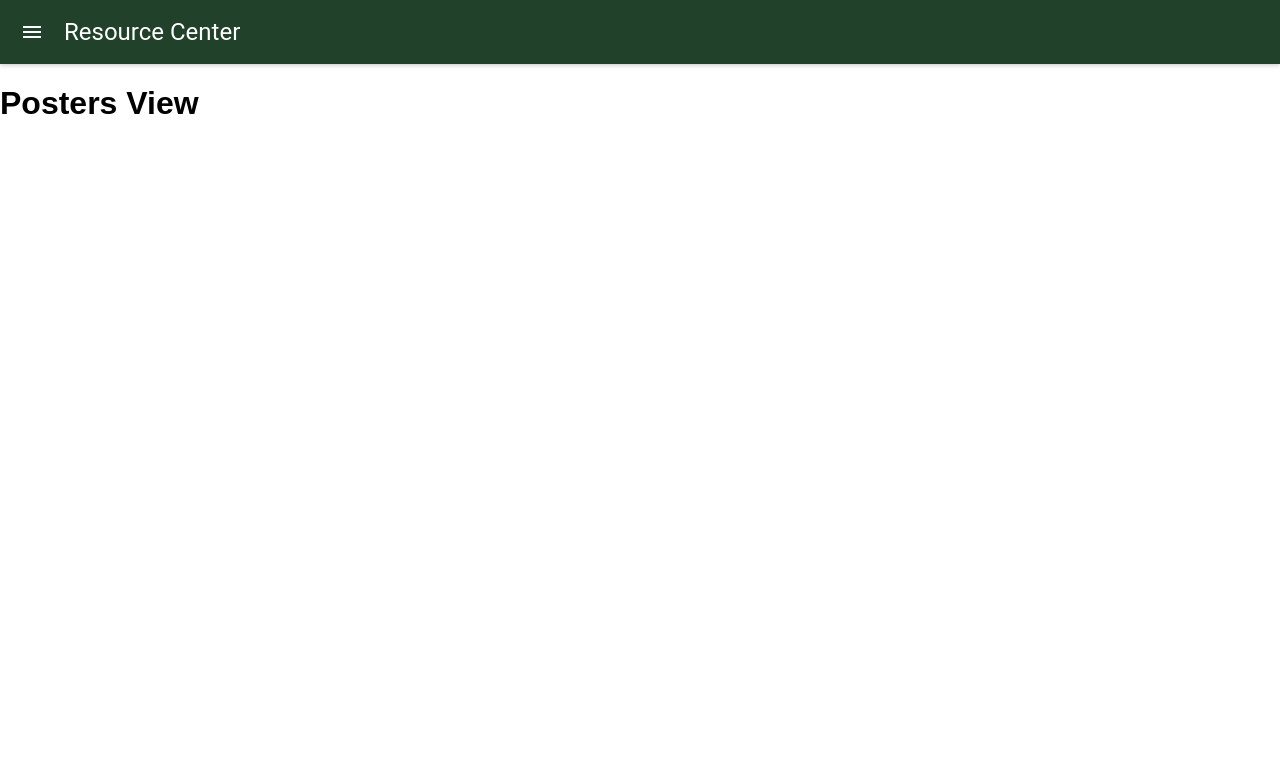
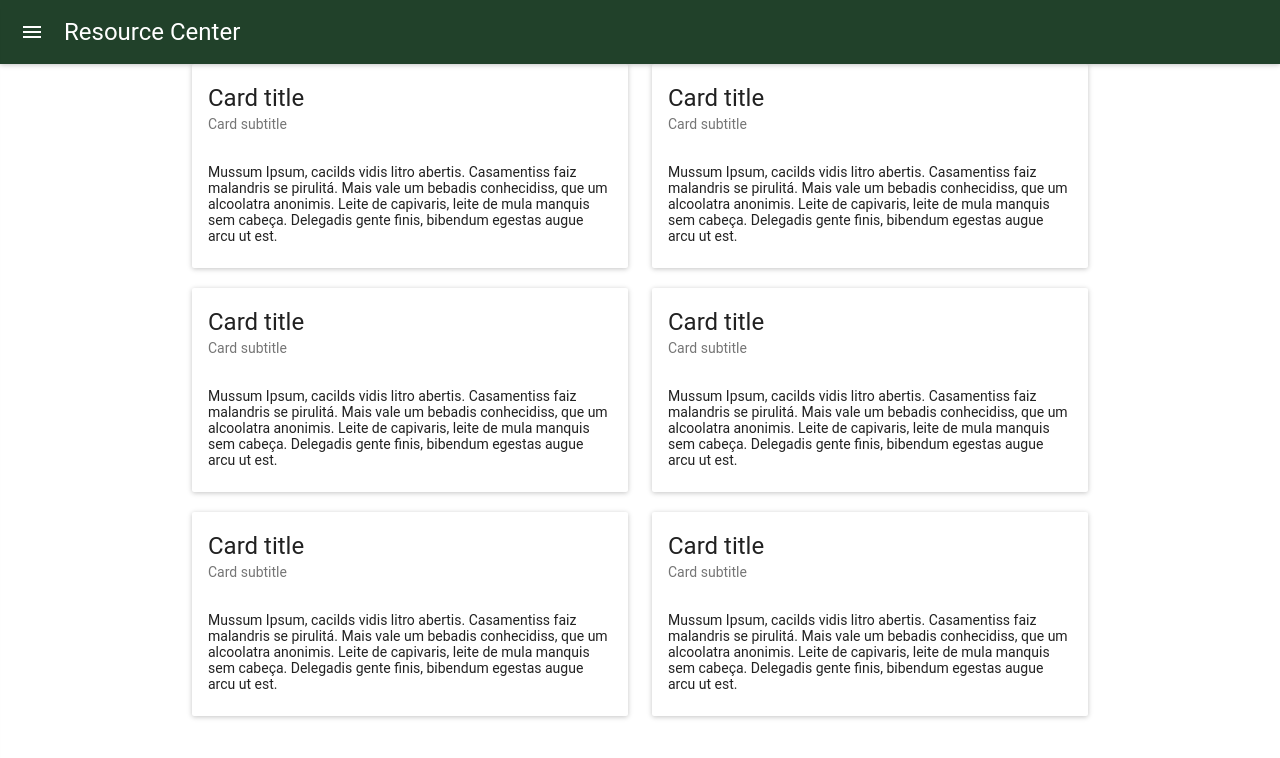
Before and after one commit to leogsouza/resource-center, a React (Create React App) app: page /posters in a window 1280 px wide. Shown: the top 758 px of the page. Built offline with nearby package versions, Linux system fonts and the light colour scheme; what react-tap-event-plugin would draw is missing.

Commit message:
Add layout for posters and letterhead pages

```diff
--- a/src/SideBarItem.js
+++ b/src/SideBarItem.js
@@ -5,7 +5,7 @@ import { ListItem } from 'material-ui/List'
 class SideBarItem extends Component {
   constructor (props) {
     super(props)
-    this.state = { open: false, click: false }
+    this.state = { open: false }
   }
 
   render () {
--- a/src/views/Letterhead.js
+++ b/src/views/Letterhead.js
@@ -1,8 +1,77 @@
 import React, { Component } from 'react'
+import { Card, CardTitle, CardActions, CardMedia } from 'material-ui/Card'
+import FlatButton from 'material-ui/FlatButton'
 
 class Letterhead extends Component {
   render () {
-    return <h1>Letterhead View</h1>
+    return (
+      <div className='container'>
+        <div className='row'>
+          <div className='col s12'>
+            <p>
+              Mussum Ipsum, cacilds vidis litro abertis. Casamentiss faiz
+              malandris se pirulitá. Mais vale um bebadis conhecidiss, que um
+              alcoolatra anonimis. Leite de capivaris, leite de mula manquis sem
+              cabeça. Delegadis gente finis, bibendum egestas augue arcu ut est.
+            </p>
+            <p>
+              Mussum Ipsum, cacilds vidis litro abertis. Casamentiss faiz
+              malandris se pirulitá. Mais vale um bebadis conhecidiss, que um
+              alcoolatra anonimis. Leite de capivaris, leite de mula manquis sem
+              cabeça. Delegadis gente finis, bibendum egestas augue arcu ut est.
+            </p>
+          </div>
+        </div>
+        <div className='row'>
+          <div className='col s12 m6'>
+            <Card>
+              <CardMedia>
+                <img src='https://unsplash.it/600/776/?random' alt='' />
+              </CardMedia>
+              <CardTitle title='Card Title' />
+              <CardActions>
+                <FlatButton label='Action1' />
+              </CardActions>
+            </Card>
+          </div>
+          <div className='col s12 m6'>
+            <Card>
+              <CardMedia>
+                <img src='https://unsplash.it/600/776/?random' alt='' />
+              </CardMedia>
+              <CardTitle title='Card Title' />
+              <CardActions>
+                <FlatButton label='Action1' />
+              </CardActions>
+            </Card>
+          </div>
+        </div>
+        <div className='row'>
+          <div className='col s12 m6'>
+            <Card>
+              <CardMedia>
+                <img src='https://unsplash.it/600/776/?random' alt='' />
+              </CardMedia>
+              <CardTitle title='Card Title' />
+              <CardActions>
+                <FlatButton label='Action1' />
+              </CardActions>
+            </Card>
+          </div>
+          <div className='col s12 m6'>
+            <Card>
+              <CardMedia>
+                <img src='https://unsplash.it/600/776/?random' alt='' />
+              </CardMedia>
+              <CardTitle title='Card Title' />
+              <CardActions>
+                <FlatButton label='Action1' />
+              </CardActions>
+            </Card>
+          </div>
+        </div>
+      </div>
+    )
   }
 }
 
--- a/src/views/Posters.js
+++ b/src/views/Posters.js
@@ -1,8 +1,91 @@
 import React, { Component } from 'react'
+import { Card, CardTitle, CardText } from 'material-ui/Card'
 
 class Posters extends Component {
+  state = {}
   render () {
-    return <h1>Posters View</h1>
+    return (
+      <div className='container'>
+        <div className='row'>
+          <div className='col s12 m6'>
+            <Card>
+              <CardTitle title='Card title' subtitle='Card subtitle' />
+              <CardText>
+                Mussum Ipsum, cacilds vidis litro abertis. Casamentiss faiz
+                malandris se pirulitá. Mais vale um bebadis conhecidiss, que um
+                alcoolatra anonimis. Leite de capivaris, leite de mula manquis
+                sem cabeça. Delegadis gente finis, bibendum egestas augue arcu
+                ut est.
+              </CardText>
+            </Card>
+          </div>
+          <div className='col s12 m6'>
+            <Card>
+              <CardTitle title='Card title' subtitle='Card subtitle' />
+              <CardText>
+                Mussum Ipsum, cacilds vidis litro abertis. Casamentiss faiz
+                malandris se pirulitá. Mais vale um bebadis conhecidiss, que um
+                alcoolatra anonimis. Leite de capivaris, leite de mula manquis
+                sem cabeça. Delegadis gente finis, bibendum egestas augue arcu
+                ut est.
+              </CardText>
+            </Card>
+          </div>
+        </div>
+        <div className='row'>
+          <div className='col s12 m6'>
+            <Card>
+              <CardTitle title='Card title' subtitle='Card subtitle' />
+              <CardText>
+                Mussum Ipsum, cacilds vidis litro abertis. Casamentiss faiz
+                malandris se pirulitá. Mais vale um bebadis conhecidiss, que um
+                alcoolatra anonimis. Leite de capivaris, leite de mula manquis
+                sem cabeça. Delegadis gente finis, bibendum egestas augue arcu
+                ut est.
+              </CardText>
+            </Card>
+          </div>
+          <div className='col s12 m6'>
+            <Card>
+              <CardTitle title='Card title' subtitle='Card subtitle' />
+              <CardText>
+                Mussum Ipsum, cacilds vidis litro abertis. Casamentiss faiz
+                malandris se pirulitá. Mais vale um bebadis conhecidiss, que um
+                alcoolatra anonimis. Leite de capivaris, leite de mula manquis
+                sem cabeça. Delegadis gente finis, bibendum egestas augue arcu
+                ut est.
+              </CardText>
+            </Card>
+          </div>
+        </div>
+        <div className='row'>
+          <div className='col s12 m6'>
+            <Card>
+              <CardTitle title='Card title' subtitle='Card subtitle' />
+              <CardText>
+                Mussum Ipsum, cacilds vidis litro abertis. Casamentiss faiz
+                malandris se pirulitá. Mais vale um bebadis conhecidiss, que um
+                alcoolatra anonimis. Leite de capivaris, leite de mula manquis
+                sem cabeça. Delegadis gente finis, bibendum egestas augue arcu
+                ut est.
+              </CardText>
+            </Card>
+          </div>
+          <div className='col s12 m6'>
+            <Card>
+              <CardTitle title='Card title' subtitle='Card subtitle' />
+              <CardText>
+                Mussum Ipsum, cacilds vidis litro abertis. Casamentiss faiz
+                malandris se pirulitá. Mais vale um bebadis conhecidiss, que um
+                alcoolatra anonimis. Leite de capivaris, leite de mula manquis
+                sem cabeça. Delegadis gente finis, bibendum egestas augue arcu
+                ut est.
+              </CardText>
+            </Card>
+          </div>
+        </div>
+      </div>
+    )
   }
 }
 
```
